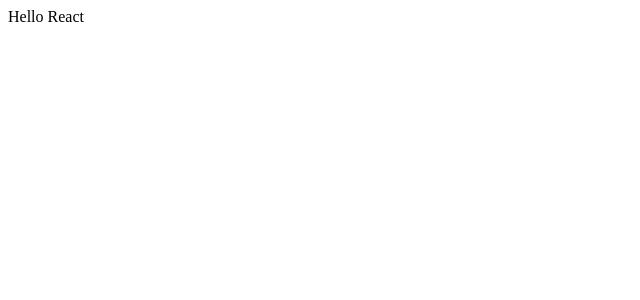
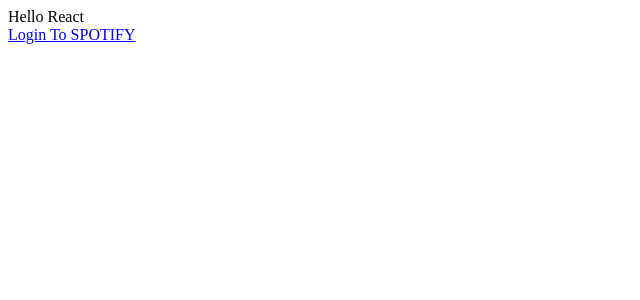
Before and after one commit to omar-elhajj00/spotify, a React (Create React App) app: page / in a window 1280 px wide. Shown: the top 300 px of the page, without its empty margins (0-640 px from the left). Built offline with nearby package versions, Linux system fonts and the light colour scheme.

Commit message:
add the token state variables and its useEffect function

```diff
--- a/src/App.js
+++ b/src/App.js
@@ -1,8 +1,57 @@
-import React from "react";
+import React , {useState ,useEffect} from "react";
+
 
 const App = () => {
+
+    //To be able to use the API, the user needs to be authenticated with his Spotify Account.For that case we need to create a link which leads us to the Spotify Authentication/Login page.
+    //client id
+    const CLIENT_ID="5110eccd3dfa4e0c90db3e4eb7002a96";
+    //redirect url
+    const REDIRECT_URI="http://localhost:3000";
+    // auth
+    const AUTH_ENDPOINT="https://accounts.spotify.com/authorize";
+    //response type
+    const RESPONSE_TYPE="token";
+
+    //after the authentication
+    // A hash is passed to the URL which contains the access token which we need to authorize the API calls.
+    // store the token in a state variable
+    const [token , setToken]=useState("");
+
+
+
+
+
+    // useEffect for token
+    useEffect(()=>{
+        const hash =window.location.hash;
+        let token = window.localStorage.getItem("token");
+
+        // check if we have a hash or we already have a token saved in our localStorage
+        if (!token && hash){
+            token=hash.substring(1).split("&").find(elem => elem.startsWith("access_token")).split("=")[1];
+
+            window.location.hash = "";
+            window.localStorage.setItem("token" , token);
+        }
+        // set token state variable.
+        setToken(token);
+    },[])
+
+
+
+    //const searchMusic=
+    useEffect(()=> {
+
+    } , []);
+
     return(
-        <div>Hello React</div>
+        <div className="App">
+            <div>Hello React</div>
+             {/* create the link in the return of our App.js */}
+            <a href={`${AUTH_ENDPOINT}?client_id=${CLIENT_ID}&redirectURI=${REDIRECT_URI}&response_type=${RESPONSE_TYPE}`}> Login To SPOTIFY</a>
+            {/* A hash is passed to the URL which contains the access token which we need to authorize the API calls. */}
+        </div>
     );
 }
 
```
